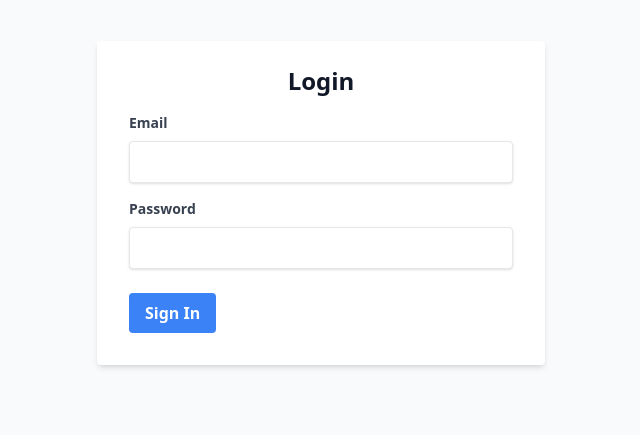
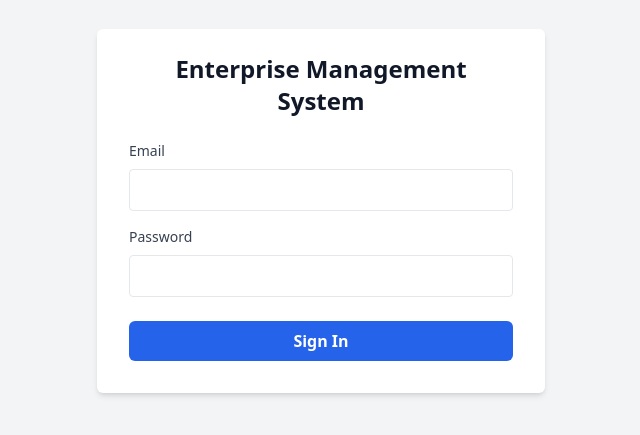
Before and after one commit to cdh5816/airx, a Next.js app: page /login in a window 1280 px wide. Shown: the part 189-624 px from the top of the page, without its empty margins (319-959 px from the left). Built offline with nearby package versions, Linux system fonts and the light colour scheme.

Commit message:
Update page.tsx

```diff
--- a/app/login/page.tsx
+++ b/app/login/page.tsx
@@ -1,3 +1,5 @@
+'use client';
+
 import { useState } from 'react';
 import { useRouter } from 'next/navigation';
 
@@ -7,42 +9,83 @@ export default function LoginPage() {
   const [error, setError] = useState('');
   const router = useRouter();
 
-  async function handleSubmit(e: React.FormEvent) {
+  async function handleSubmit(e: React.FormEvent<HTMLFormElement>) {
     e.preventDefault();
     setError('');
+
     try {
       const res = await fetch('/api/auth/login', {
         method: 'POST',
         headers: { 'Content-Type': 'application/json' },
-        body: JSON.stringify({ email, password })
+        body: JSON.stringify({ email, password }),
       });
+
       const data = await res.json();
+
       if (!res.ok) {
         throw new Error(data.error || 'Login failed');
       }
-      // redirect based on role
+
       router.replace(data.redirect ?? '/dashboard');
     } catch (err: any) {
-      setError(err.message || 'Login failed');
+      setError(err?.message || 'Login failed');
     }
   }
 
   return (
-    <div className="min-h-screen flex items-center justify-center">
-      <form onSubmit={handleSubmit} className="bg-white shadow-md rounded px-8 pt-6 pb-8 mb-4 w-full max-w-md">
-        <h1 className="text-2xl font-semibold mb-4 text-center">Login</h1>
-        {error && <p className="text-red-500 mb-2">{error}</p>}
+    <div className="min-h-screen flex items-center justify-center bg-gray-100">
+      <form
+        onSubmit={handleSubmit}
+        className="bg-white shadow-md rounded-md px-8 pt-6 pb-8 w-full max-w-md"
+      >
+        <h1 className="text-2xl font-semibold mb-6 text-center">
+          Enterprise Management System
+        </h1>
+
+        {error && (
+          <p className="text-red-500 text-sm mb-4 text-center">{error}</p>
+        )}
+
         <div className="mb-4">
-          <label className="block text-gray-700 text-sm font-bold mb-2" htmlFor="email">Email</label>
-          <input id="email" type="email" value={email} onChange={(e) => setEmail(e.target.value)} className="shadow appearance-none border rounded w-full py-2 px-3 text-gray-700" required />
+          <label
+            className="block text-gray-700 text-sm font-medium mb-2"
+            htmlFor="email"
+          >
+            Email
+          </label>
+          <input
+            id="email"
+            type="email"
+            value={email}
+            onChange={(e) => setEmail(e.target.value)}
+            className="border rounded w-full py-2 px-3 text-gray-700 focus:outline-none focus:ring focus:ring-blue-200"
+            required
+          />
         </div>
+
         <div className="mb-6">
-          <label className="block text-gray-700 text-sm font-bold mb-2" htmlFor="password">Password</label>
-          <input id="password" type="password" value={password} onChange={(e) => setPassword(e.target.value)} className="shadow appearance-none border rounded w-full py-2 px-3 text-gray-700" required />
+          <label
+            className="block text-gray-700 text-sm font-medium mb-2"
+            htmlFor="password"
+          >
+            Password
+          </label>
+          <input
+            id="password"
+            type="password"
+            value={password}
+            onChange={(e) => setPassword(e.target.value)}
+            className="border rounded w-full py-2 px-3 text-gray-700 focus:outline-none focus:ring focus:ring-blue-200"
+            required
+          />
         </div>
-        <div className="flex items-center justify-between">
-          <button type="submit" className="bg-blue-500 hover:bg-blue-700 text-white font-bold py-2 px-4 rounded focus:outline-none focus:shadow-outline">Sign In</button>
-        </div>
+
+        <button
+          type="submit"
+          className="w-full bg-blue-600 hover:bg-blue-700 text-white font-semibold py-2 px-4 rounded-md transition"
+        >
+          Sign In
+        </button>
       </form>
     </div>
   );
```
